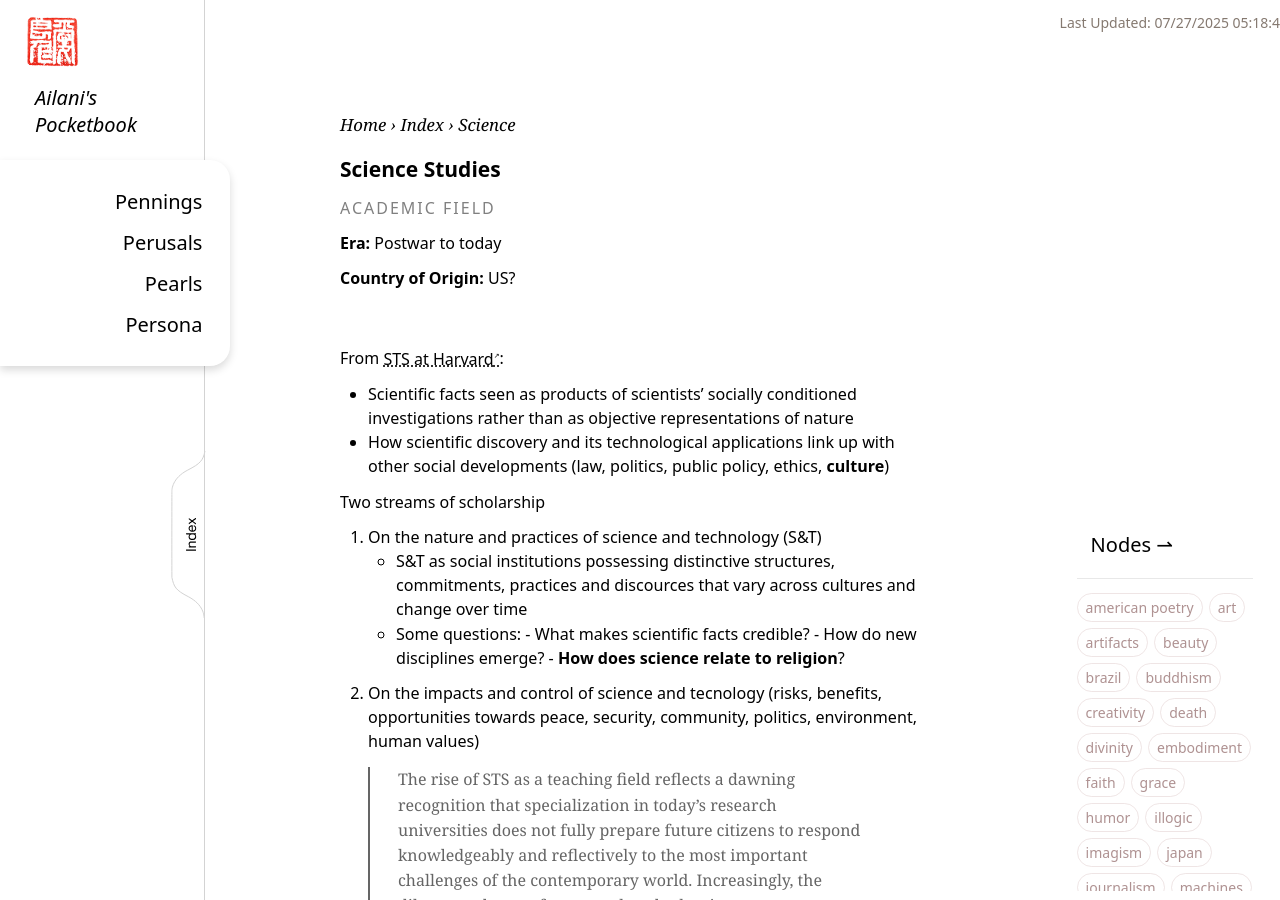
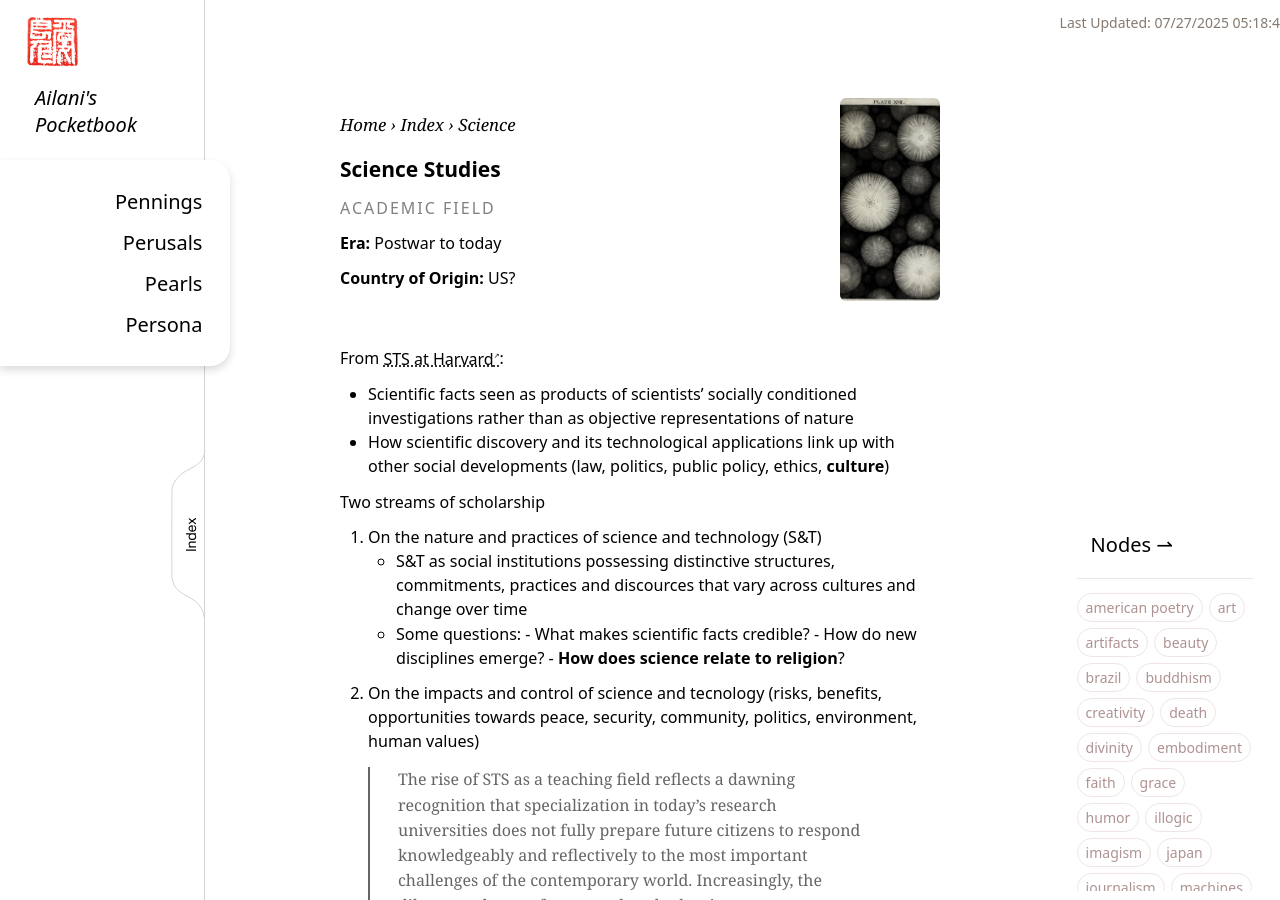
Before and after one commit to ailanisl/ailanisl.github.io, a Jekyll site: the page built from _articles/ideas/science-studies.md, in a window 1280 px wide and 900 px high. Built offline with Jekyll 4.4.1, drawn with Linux system fonts in a browser that asks for light colours.

Commit message:
sciencestudies img

```diff
--- a/_articles/ideas/science-studies.md
+++ b/_articles/ideas/science-studies.md
@@ -5,7 +5,7 @@ era: "Postwar to today"
 subheading: "Academic field"
 country: "US?"
 
-image:
+image: /assets/img/articles/science.jpeg
 
 #parent_topic:
 type: ideas
```
Also changed, not shown: assets/img/articles/science.jpeg (added).
